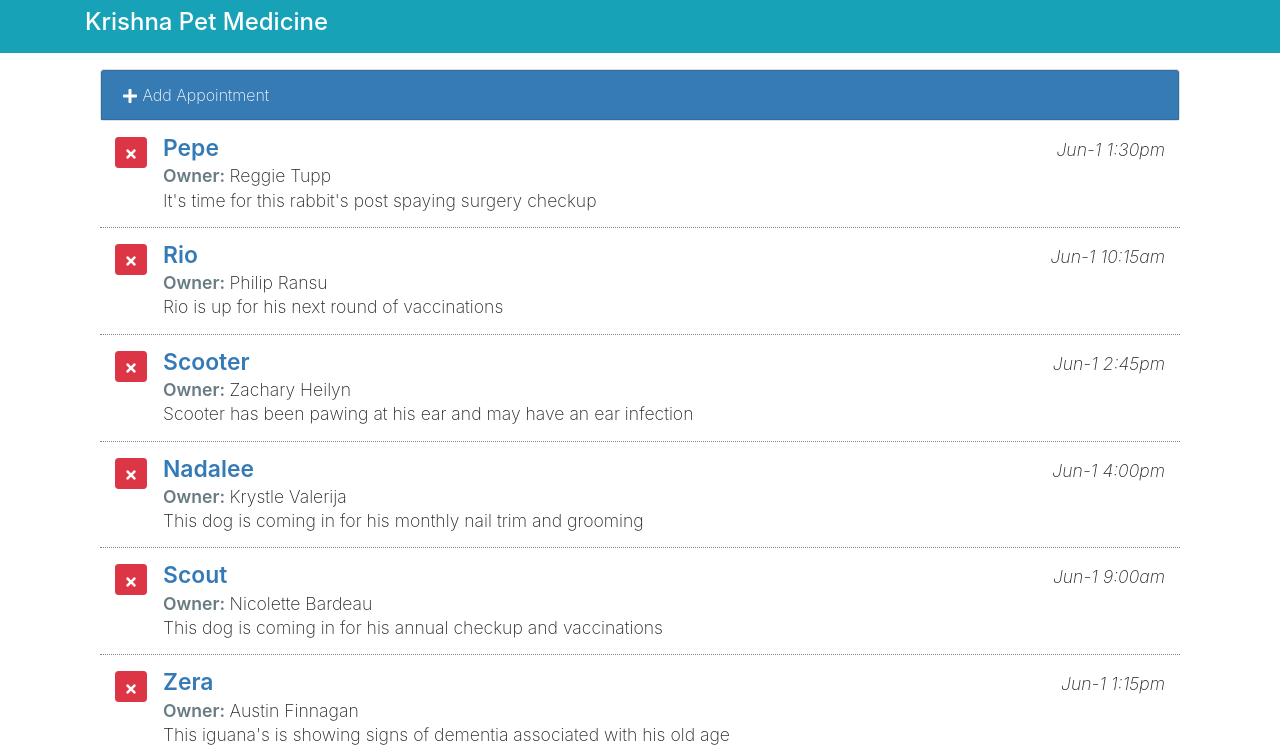
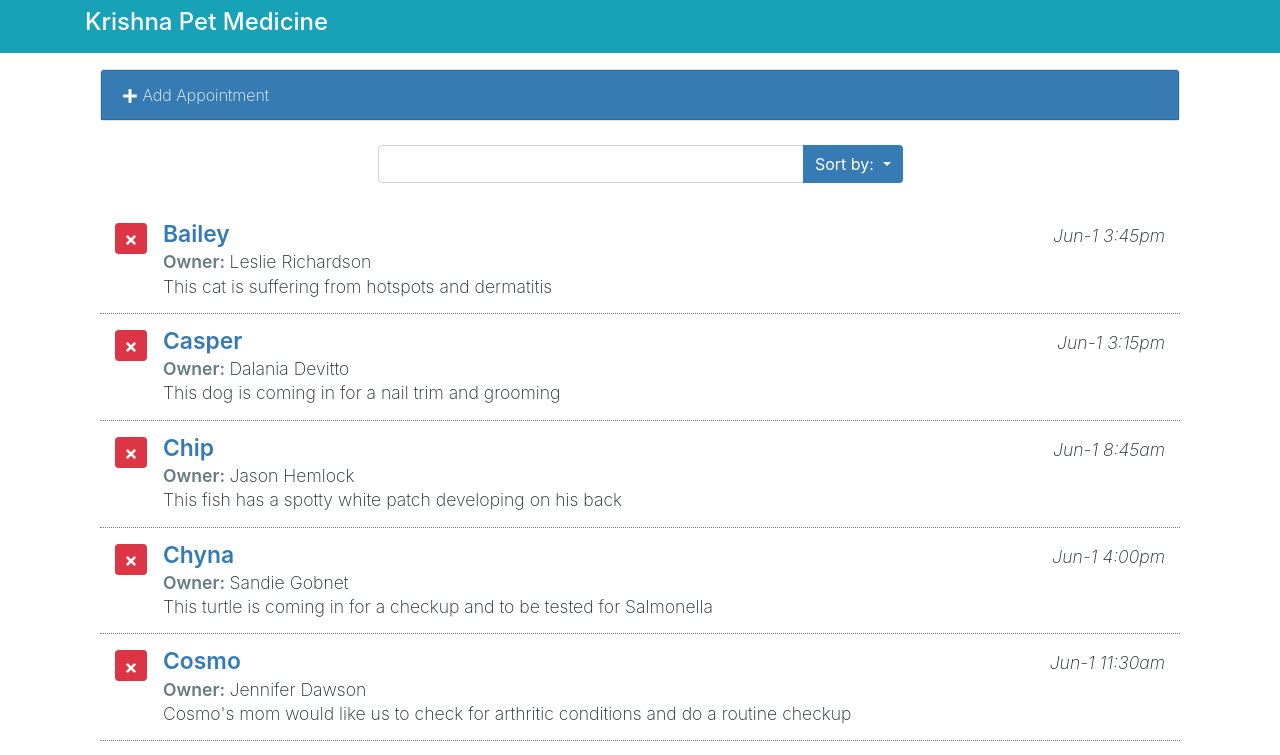
Before and after one commit to KrishnakanthYachareni/reactJs-sample-medical-application, a React (Create React App) app: page / in a window 1280 px wide. Shown: the top 755 px of the page. Built offline with nearby package versions, Linux system fonts and the light colour scheme.

Commit message:
searching & sorting & modifying the list added

```diff
--- a/src/components/App.js
+++ b/src/components/App.js
@@ -4,7 +4,7 @@ import "../css/App.css";
 import AddAppointments from "./AddAppointments";
 import ListAppointments from "./ListAppointments";
 import SearchAppointments from "./SearchAppointments";
-import { without } from "lodash";
+import { findIndex, without } from "lodash";
 
 class App extends Component {
   constructor() {
@@ -12,12 +12,36 @@ class App extends Component {
     this.state = {
       myAppointments: [],
       formDisplay: false,
+      orderBy: "petName",
+      orderDir: "asc",
+      queryText: "",
       lastIndex: 0
     };
     // this keyword is not applicable in following function if we don't mention this
     this.deleteAppointment = this.deleteAppointment.bind(this);
     this.toggleForm = this.toggleForm.bind(this);
     this.addAppointment = this.addAppointment.bind(this);
+    this.changeOrder = this.changeOrder.bind(this);
+    this.searchApts = this.searchApts.bind(this);
+    this.updateInfo = this.updateInfo.bind(this);
+  }
+
+  changeOrder(order, dir) {
+    this.setState({
+      orderBy: order,
+      orderDir: dir
+    });
+  }
+
+  updateInfo(name, value, id) {
+    let tempApts = this.state.myAppointments;
+    let aptIndex = findIndex(this.state.myAppointments, {
+      aptId: id
+    });
+    tempApts[aptIndex][name] = value;
+    this.setState({
+      myAppointments: tempApts
+    });
   }
 
   addAppointment(apt) {
@@ -46,6 +70,12 @@ class App extends Component {
     });
   }
 
+  searchApts(query) {
+    this.setState({
+      queryText: query
+    });
+  }
+
   // React Life cycle method
   componentDidMount() {
     fetch("./data.json")
@@ -63,6 +93,39 @@ class App extends Component {
   }
 
   render() {
+    let order;
+    let filteredApts = this.state.myAppointments;
+    if (this.state.orderDir === "asc") {
+      order = 1;
+    } else {
+      order = -1;
+    }
+
+    filteredApts = filteredApts
+      .sort((a, b) => {
+        if (
+          a[this.state.orderBy].toLowerCase() <
+          b[this.state.orderBy].toLowerCase()
+        ) {
+          return -1 * order;
+        } else {
+          return 1 * order;
+        }
+      })
+      .filter(eachItem => {
+        return (
+          eachItem["petName"]
+            .toLowerCase()
+            .includes(this.state.queryText.toLowerCase()) ||
+          eachItem["ownerName"]
+            .toLowerCase()
+            .includes(this.state.queryText.toLowerCase()) ||
+          eachItem["aptNotes"]
+            .toLowerCase()
+            .includes(this.state.queryText.toLowerCase())
+        );
+      });
+
     return (
       <main className="page bg-white" id="petratings">
         <div className="container">
@@ -74,11 +137,17 @@ class App extends Component {
                   toggleForm={this.toggleForm}
                   addAppointment={this.addAppointment}
                 />
+                <SearchAppointments
+                  orderBy={this.state.orderBy}
+                  orderDir={this.state.orderDir}
+                  changeOrder={this.changeOrder}
+                  searchApts={this.searchApts}
+                />
                 <ListAppointments
-                  appointments={this.state.myAppointments}
+                  appointments={filteredApts}
                   deleteAppointment={this.deleteAppointment}
+                  updateInfo={this.updateInfo}
                 />
-                <SearchAppointments />
               </div>
             </div>
           </div>
--- a/src/components/ListAppointments.js
+++ b/src/components/ListAppointments.js
@@ -1,8 +1,8 @@
 import React, { Component } from "react";
 //React Icons Pakage
-import {FaTimes} from 'react-icons/fa';
+import { FaTimes } from "react-icons/fa";
 // React Moment
-import Moment from 'react-moment';
+import Moment from "react-moment";
 
 class ListAppointments extends Component {
   render() {
@@ -11,27 +11,67 @@ class ListAppointments extends Component {
         {this.props.appointments.map(item => (
           <div className="pet-item col media py-3" key={item.aptId}>
             <div className="mr-3">
-              <button className="pet-delete btn btn-sm btn-danger"
-               onClick={()=> this.props.deleteAppointment(item)}>
-              <FaTimes/>
+              <button
+                className="pet-delete btn btn-sm btn-danger"
+                onClick={() => this.props.deleteAppointment(item)}
+              >
+                <FaTimes />
               </button>
             </div>
             <div className="pet-info media-body">
               <div className="pet-head d-flex">
-                <span className="pet-name">{item.petName}</span>
+                <span
+                  className="pet-name"
+                  contentEditable
+                  suppressContentEditableWarning
+                  onBlur={e =>
+                    this.props.updateInfo(
+                      "petName",
+                      e.target.innerText,
+                      item.aptId
+                    )
+                  }
+                >
+                  {item.petName}
+                </span>
                 <span className="apt-date ml-auto">
-                <Moment
-                date={item.aptDate}
-                parse="YYYY-MM-dd hh:mm"
-                format="MMM-D h:mma"
-                />
+                  <Moment
+                    date={item.aptDate}
+                    parse="YYYY-MM-dd hh:mm"
+                    format="MMM-D h:mma"
+                  />
                 </span>
               </div>
               <div className="owner-name">
                 <span className="label-item">Owner: </span>
-                <span>{item.ownerName}</span>
+                <span
+                  contentEditable
+                  suppressContentEditableWarning
+                  onBlur={e =>
+                    this.props.updateInfo(
+                      "ownerName",
+                      e.target.innerText,
+                      item.aptId
+                    )
+                  }
+                >
+                  {item.ownerName}
+                </span>
               </div>
-              <div className="apt-notes">{item.aptNotes}</div>
+              <div
+                className="apt-notes"
+                contentEditable
+                suppressContentEditableWarning
+                onBlur={e =>
+                  this.props.updateInfo(
+                    "aptNotes",
+                    e.target.innerText,
+                    item.aptId
+                  )
+                }
+              >
+                {item.aptNotes}
+              </div>
             </div>
           </div>
         ))}
--- a/src/components/SearchAppointments.js
+++ b/src/components/SearchAppointments.js
@@ -1,9 +1,97 @@
-import React, { Component } from 'react';
+import React, { Component } from "react";
 
 class SearchAppointments extends Component {
-    render() {
-        return <div>Search--Appointments</div>;
-    }
+  render() {
+    return (
+      <div className="search-appointments row justify-content-center my-4">
+        <div className="col-md-6">
+          <div className="input-group">
+            <input
+              id="SearchApts"
+              type="text"
+              className="form-control"
+              aria-label="Search Appointments"
+              onChange={e => this.props.searchApts(e.target.value)}
+            />
+            <div className="input-group-append">
+              <button
+                type="button"
+                className="btn btn-primary dropdown-toggle"
+                data-toggle="dropdown"
+                aria-haspopup="true"
+                aria-expanded="false"
+              >
+                Sort by: <span className="caret" />
+              </button>
+              <div className="sort-menu dropdown-menu dropdown-menu-right">
+                <button
+                  className={
+                    "sort-by dropdown-item" +
+                    (this.props.orderBy === "petName" ? "active" : "")
+                  }
+                  onClick={e =>
+                    this.props.changeOrder("petName", this.props.orderDir)
+                  }
+                  href="#"
+                >
+                  Pet Name
+                </button>
+                <button
+                  className={
+                    "sort-by dropdown-item" +
+                    (this.props.orderBy === "aptDate" ? "active" : "")
+                  }
+                  onClick={e =>
+                    this.props.changeOrder("aptDate", this.props.orderDir)
+                  }
+                  href="#"
+                >
+                  Date
+                </button>
+                <button
+                  className={
+                    "sort-by dropdown-item" +
+                    (this.props.orderBy === "ownerName" ? "active" : "")
+                  }
+                  onClick={e =>
+                    this.props.changeOrder("ownerName", this.props.orderDir)
+                  }
+                  href="#"
+                >
+                  Owner
+                </button>
+                <div role="separator" className="dropdown-divider" />
+                <button
+                  className={
+                    "sort-by dropdown-item" +
+                    (this.props.orderDir === "asc" ? "active" : "")
+                  }
+                  onClick={e =>
+                    this.props.changeOrder(this.props.orderBy, "asc")
+                  }
+                  href="#"
+                >
+                  Asc
+                </button>
+                <button
+                  className={
+                    "sort-by dropdown-item" +
+                    (this.props.orderDir === "desc" ? "active" : "")
+                  }
+                  onClick={e =>
+                    this.props.changeOrder(this.props.orderBy, "desc")
+                  }
+                  href="#"
+                >
+                  Desc
+                </button>
+              </div>
+            </div>
+          </div>
+        </div>
+      </div>
+    );
+  }
 }
 
 export default SearchAppointments;
```
Also changed, not shown: 1 other file (tests, documents, lock files or other folders).
